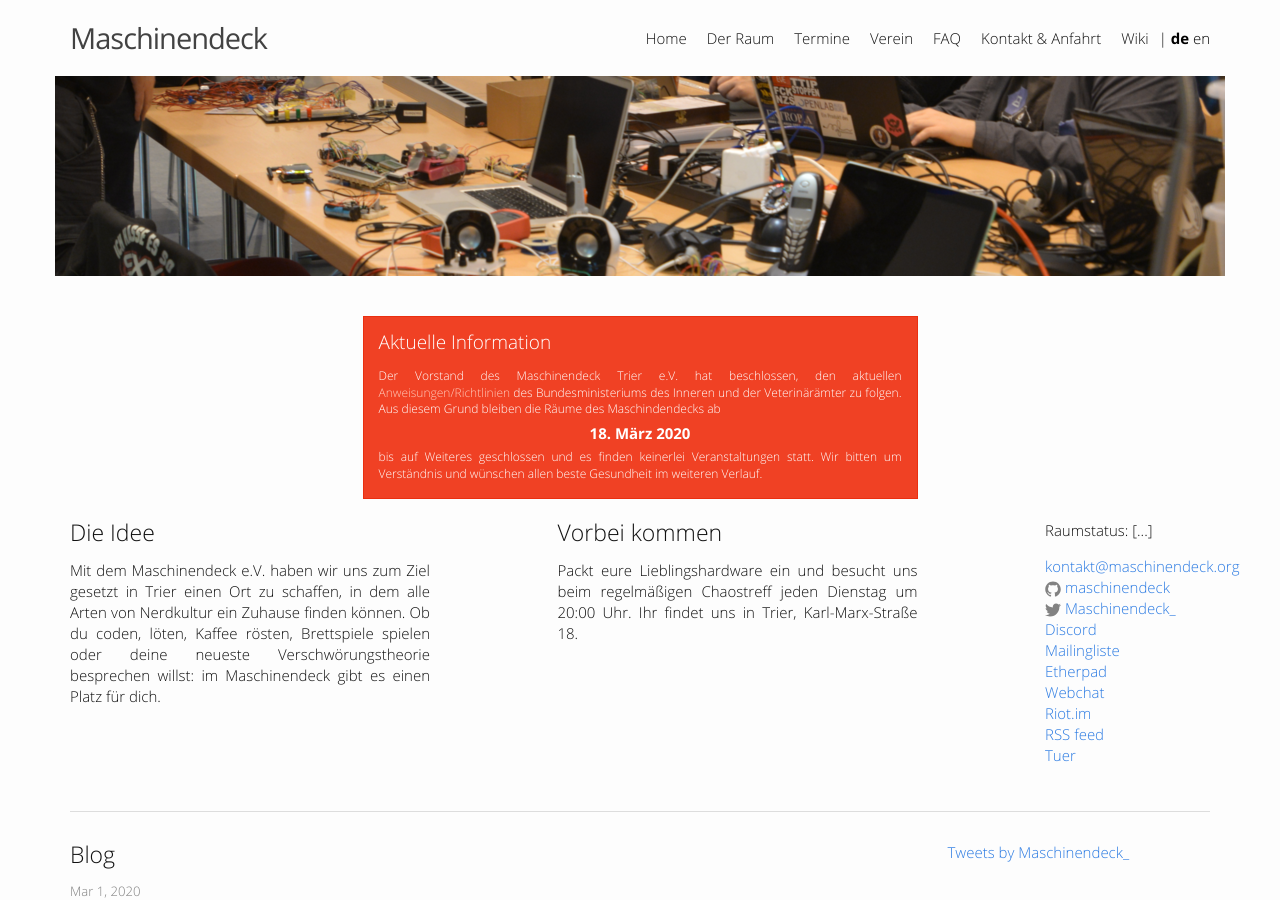
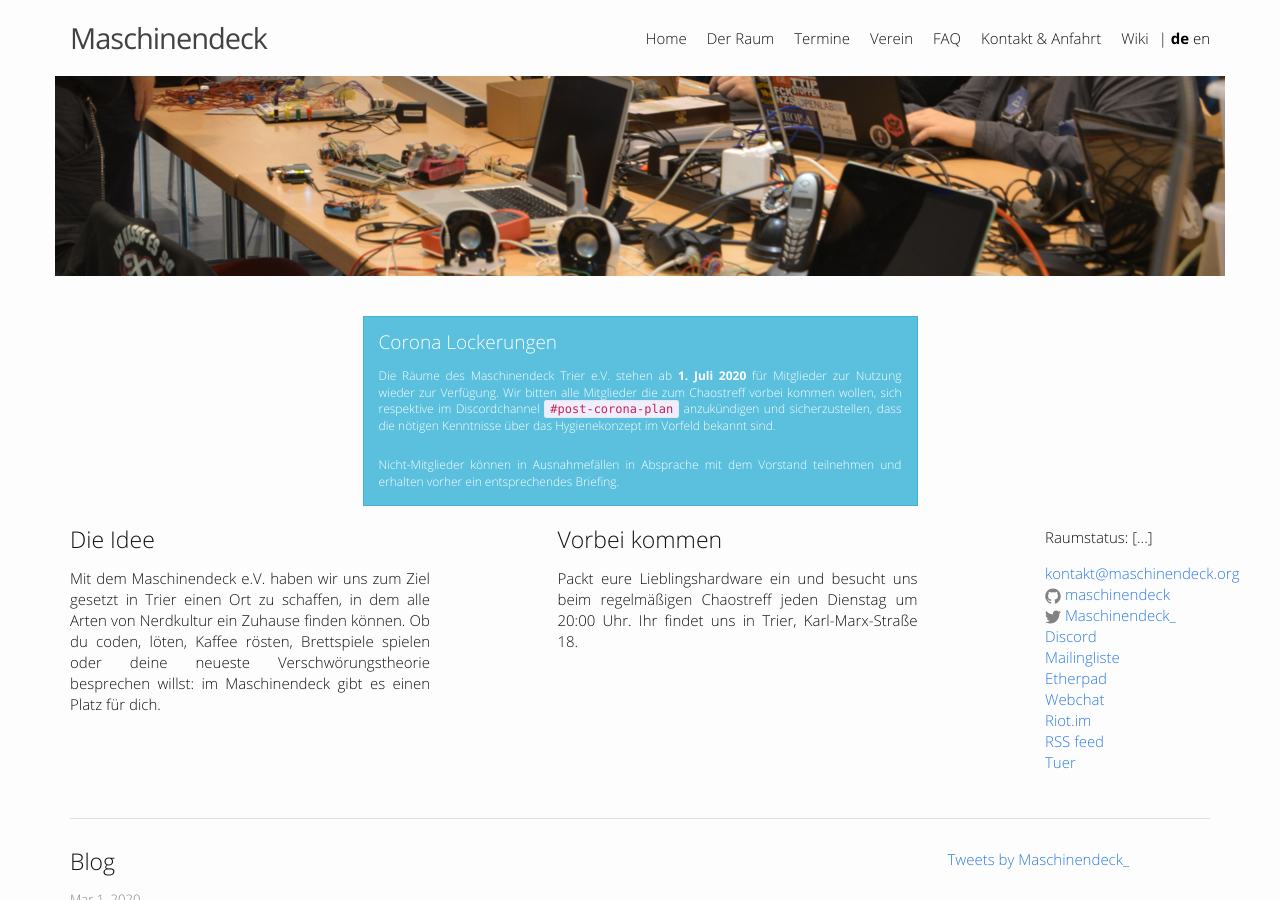
Before and after one commit to maschinendeck/maschinendeck.github.io, a Jekyll site: the page built from index.html, in a window 1280 px wide and 900 px high. Built offline with Jekyll 4.4.1, drawn with Linux system fonts in a browser that asks for light colours; comment, search, counter and statistics services are not loaded.

Commit message:
implemented new corona information

```diff
--- a/index.html
+++ b/index.html
@@ -9,21 +9,20 @@ ref: home
 <div class="splash"></div>
 
 <div class="container welcome">
-	<div class="row">
+  <div class="row">
       <div class="col-md-6 col-md-offset-3">
-        <article class="alert alert-danger">
-          <h4>Aktuelle Information</h4>
-          <p>
-            Der Vorstand des Maschinendeck Trier e.V. hat beschlossen, den aktuellen
-            <a style="color: #ffcbbc;" href="https://www.bundesregierung.de/breg-de/aktuelles/vereinbarung-zwischen-der-bundesregierung-und-den-regierungschefinnen-und-regierungschefs-der-bundeslaender-angesichts-der-corona-epidemie-in-deutschland-1730934">Anweisungen/Richtlinien</a> des Bundesministeriums des Inneren und
-            der Veterinärämter zu folgen. Aus diesem Grund bleiben die Räume des Maschindendecks ab
-          </p>
-          <p style="text-align: center;">
-            <b style="font-size: 1.5rem;">18. März 2020</b>
-          </p>
-          <p>
-            bis auf Weiteres geschlossen und es finden keinerlei Veranstaltungen statt. Wir bitten um Verständnis und wünschen allen beste Gesundheit im weiteren Verlauf.
-          </p>
+        <article class="alert alert-info">
+          <h4>Corona Lockerungen</h4>
+	        <p>
+              Die Räume des Maschinendeck Trier e.V. stehen ab <b>1. Juli 2020</b> für Mitglieder zur Nutzung wieder zur Verfügung.
+              Wir bitten alle Mitglieder die zum Chaostreff vorbei kommen wollen, sich respektive im Discordchannel
+              <code style="font-size: 1em;">#post-corona-plan</code> anzukündigen und sicherzustellen, dass die nötigen Kenntnisse über das Hygienekonzept
+              im Vorfeld bekannt sind.<br><br>
+            </p>
+            <p>
+              Nicht-Mitglieder können in Ausnahmefällen in Absprache mit dem Vorstand teilnehmen und erhalten vorher ein
+              entsprechendes Briefing.
+            </p>
         </article>
       </div>
     </div>
```
Also changed, not shown: index_en.html (+9 -9 lines).
